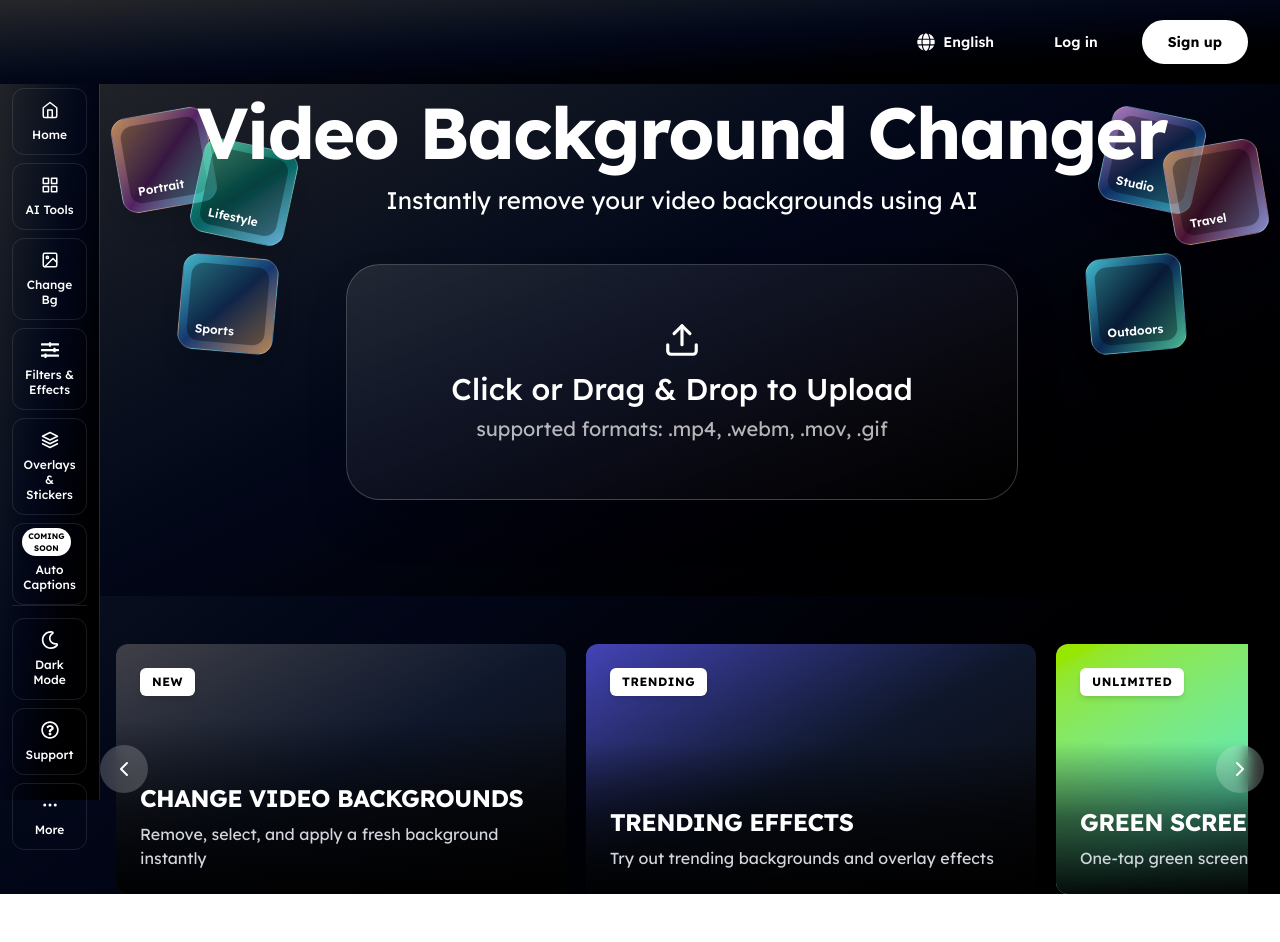
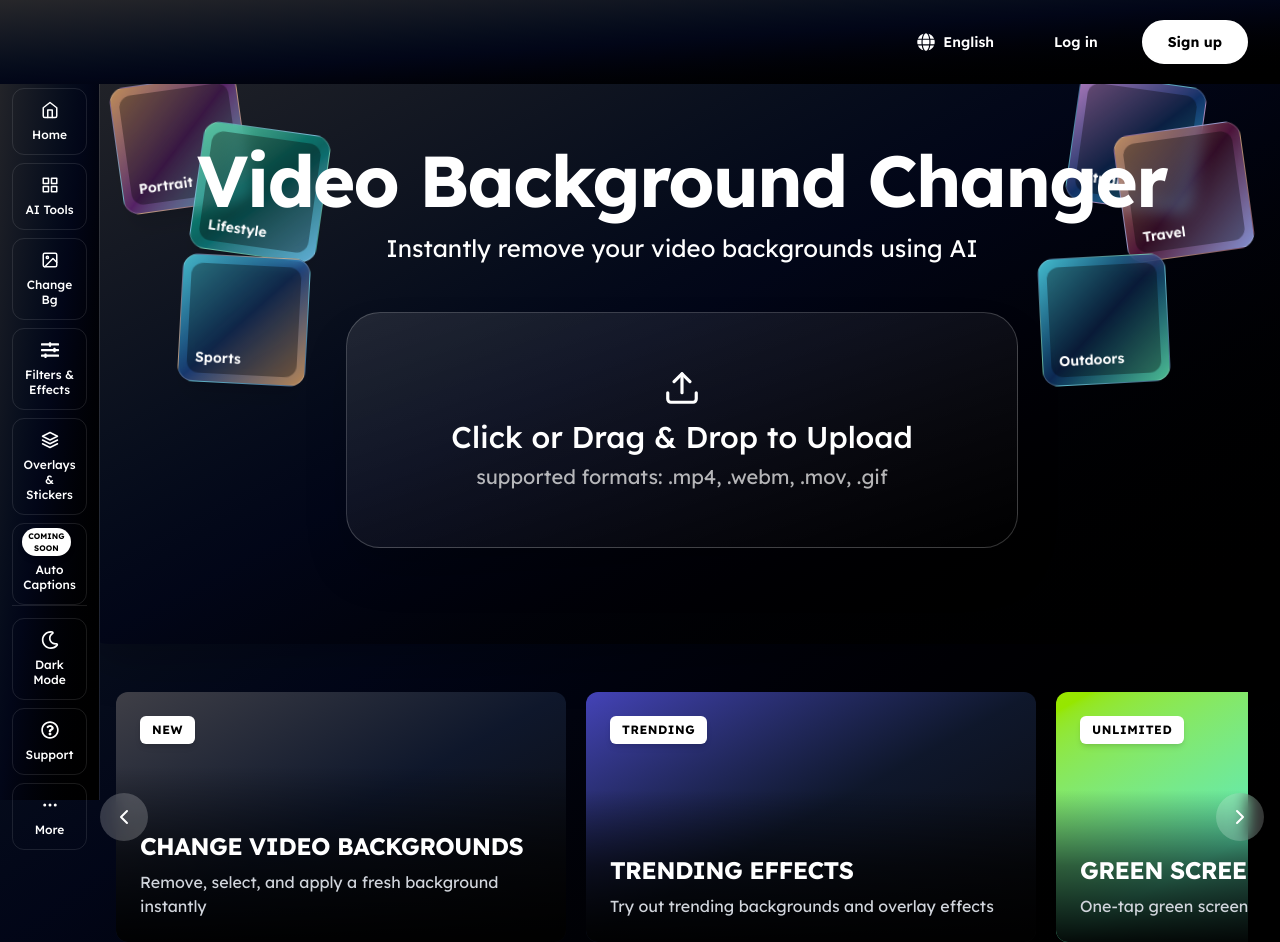
Before and after one commit to WhizAqsa/vbgc-v2, a Next.js app: page / in a window 1280 px wide. Before the commit the page ends 894 px from the top, so only its background shows below. Built offline with nearby package versions, Linux system fonts and the light colour scheme.

Commit message:
chore: refactor code

```diff
--- a/app/(main)/page.tsx
+++ b/app/(main)/page.tsx
@@ -1,57 +1,10 @@
 // app/page.tsx
 import Sidebar from "@/components/common/sidebar";
 import FeatureGrid from "@/components/sections/feature-grid";
-import { FiUpload } from "react-icons/fi";
+import MainHero from "@/components/sections/main-hero";
 
-import type { FloatingCard } from "@/types/home";
 
-const leftCards: FloatingCard[] = [
-    {
-        title: "Portrait",
-        gradient: "from-orange-300/70 via-fuchsia-500/30 to-cyan-300/70",
-        positionClass: "left-8 top-28 rotate-[-10deg]",
-    },
-    {
-        title: "Lifestyle",
-        gradient: "from-emerald-300/80 via-teal-400/40 to-sky-300/80",
-        positionClass: "left-28 top-36 rotate-[12deg]",
-    },
-    {
-        title: "Sports",
-        gradient: "from-cyan-300/75 via-blue-500/35 to-orange-300/70",
-        positionClass: "left-24 top-64 rotate-[5deg]",
-    },
-];
 
-const rightCards: FloatingCard[] = [
-    {
-        title: "Studio",
-        gradient: "from-fuchsia-300/70 via-blue-500/35 to-cyan-300/75",
-        positionClass: "right-20 top-28 rotate-[12deg]",
-    },
-    {
-        title: "Travel",
-        gradient: "from-orange-300/70 via-pink-500/30 to-indigo-300/80",
-        positionClass: "right-4 top-36 rotate-[-10deg]",
-    },
-    {
-        title: "Outdoors",
-        gradient: "from-cyan-300/80 via-blue-500/30 to-emerald-300/80",
-        positionClass: "right-24 top-64 rotate-[-5deg]",
-    },
-];
-
-function FloatingMiniCard({ card }: { card: FloatingCard }) {
-    return (
-        <div
-            className={`absolute hidden h-24 w-24 rounded-2xl border border-white/20 bg-gradient-to-br p-2 shadow-xl md:block ${card.gradient} ${card.positionClass}`}
-        >
-            <div className="flex h-full items-end rounded-xl bg-black/35 px-2 py-1 text-xs font-semibold text-white">
-                {card.title}
-            </div>
-        </div>
-    );
-}
 
 export default function Home() {
     return (
@@ -59,38 +12,8 @@ export default function Home() {
             <Sidebar />
 
             <main className="min-h-screen pl-[84px]">
-                <section className="relative w-full bg-gradient-to-br from-zinc-800 via-slate-950 to-black text-white">
-                    <div className="pointer-events-none absolute -left-20 top-8 h-72 w-72 rounded-full bg-accent/20 blur-3xl" />
-                    <div className="pointer-events-none absolute -right-28 top-10 h-80 w-80 rounded-full bg-accent/15 blur-3xl" />
+                <MainHero />
 
-                    {[...leftCards, ...rightCards].map((card) => (
-                        <FloatingMiniCard key={card.title} card={card} />
-                    ))}
-
-                    <div className="relative z-10 mx-auto max-w-5xl px-4 py-16 text-center sm:py-20 lg:py-24">
-                        <h1 className="text-5xl font-bold tracking-tight text-white sm:text-7xl">
-                            Video Background Changer
-                        </h1>
-                        <p className="mt-4 text-xl text-white sm:text-2xl">
-                            Instantly remove your video backgrounds using AI
-                        </p>
-
-                        <button
-                            type="button"
-                            className="group mx-auto mt-12 flex w-full max-w-2xl flex-col items-center justify-center rounded-[34px] border border-white/20 bg-gradient-to-br from-white/10 via-white/5 to-transparent px-6 py-14 text-center shadow-2xl transition-all hover:border-white/30 hover:from-white/20 hover:shadow-3xl"
-                        >
-                            <FiUpload size={38} className="text-white" />
-                            <span className="mt-3 text-3xl font-medium text-white">
-                                Click or Drag & Drop to Upload
-                            </span>
-                            <span className="mt-2 text-xl text-white/70">
-                                supported formats: .mp4, .webm, .mov, .gif
-                            </span>
-                        </button>
-                    </div>
-                </section>
-
-                {/* Feature Grid - With Top Spacing */}
                 <div className="pt-8 sm:pt-8 lg:pt-12">
                     <FeatureGrid />
                 </div>
--- a/components/sections/main-hero.tsx
+++ b/components/sections/main-hero.tsx
@@ -53,7 +53,7 @@ function FloatingMiniCard({ card }: { card: FloatingCard }) {
 
 export default function MainHero() {
     return (
-        <section className="relative mb-12 overflow-hidden rounded-3xl bg-gradient-to-br from-zinc-800 via-slate-950 to-black px-6 pb-12 pt-10 text-white shadow-2xl sm:px-10 sm:pt-12">
+        <section className="relative rounded-3xl bg-gradient-to-br from-zinc-800 via-slate-950 to-black text-white shadow-2xl sm:px-10 sm:pt-12">
             <div className="pointer-events-none absolute -left-20 top-8 h-72 w-72 rounded-full bg-accent/20 blur-3xl" />
             <div className="pointer-events-none absolute -right-28 top-10 h-80 w-80 rounded-full bg-accent/15 blur-3xl" />
 
@@ -61,7 +61,7 @@ export default function MainHero() {
                 <FloatingMiniCard key={card.title} card={card} />
             ))}
 
-            <div className="relative z-10 mx-auto max-w-4xl text-center">
+            <div className="relative z-10 mx-auto max-w-5xl px-4 py-16 text-center sm:py-20 lg:py-24">
                 <h1 className="text-5xl font-bold tracking-tight text-white sm:text-7xl">
                     Video Background Changer
                 </h1>
@@ -71,13 +71,13 @@ export default function MainHero() {
 
                 <button
                     type="button"
-                    className="group mt-12 flex w-full max-w-3xl flex-col items-center justify-center rounded-[34px] border border-white/20 bg-gradient-to-br from-white/10 via-white/5 to-transparent px-6 py-14 text-center shadow-2xl transition-all hover:border-white/30 hover:from-white/20 hover:shadow-3xl"
+                    className="group mx-auto mt-12 flex w-full max-w-2xl flex-col items-center justify-center rounded-[34px] border border-white/20 bg-gradient-to-br from-white/10 via-white/5 to-transparent px-6 py-14 text-center shadow-2xl transition-all hover:border-white/30 hover:from-white/20 hover:shadow-3xl"
                 >
-                    <FiUpload size={42} className="text-white transition-transform group-hover:scale-105" />
-                    <span className="mt-4 text-3xl font-medium text-white sm:text-4xl">
+                    <FiUpload size={38} className="text-white" />
+                    <span className="mt-3 text-3xl font-medium text-white">
                         Click or Drag & Drop to Upload
                     </span>
-                    <span className="mt-2 text-lg text-white/80 sm:text-xl">
+                    <span className="mt-2 text-xl text-white/70">
                         supported formats: .mp4, .webm, .mov, .gif
                     </span>
                 </button>
```
